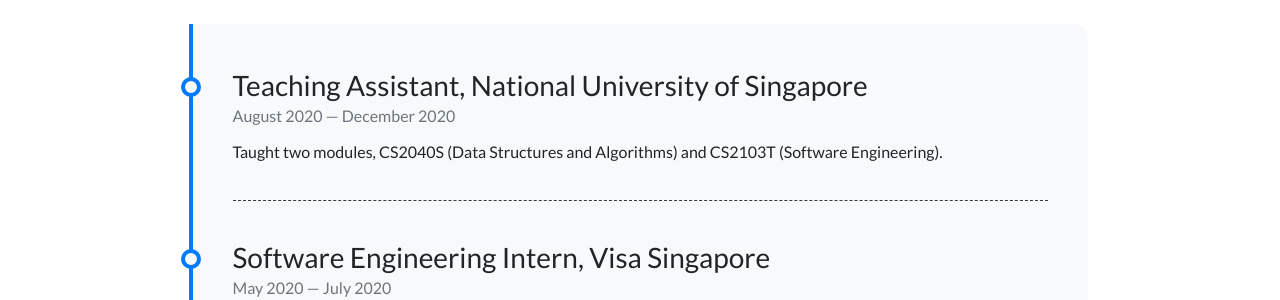
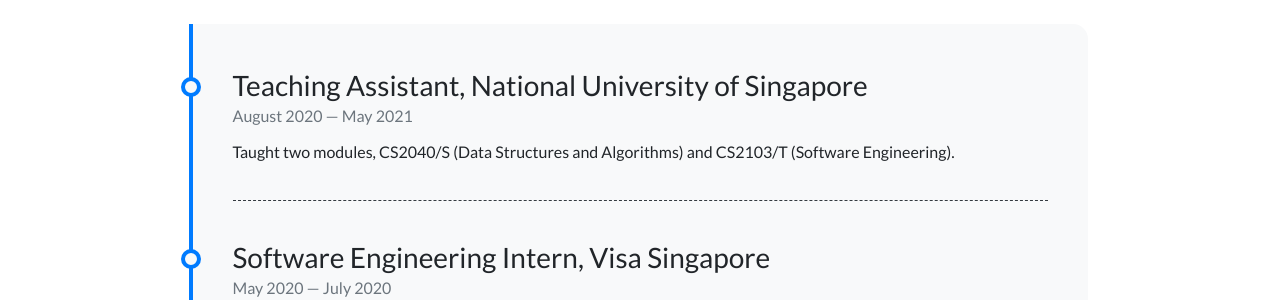
Before and after one commit to jon-chua/jon-chua.github.io, a Jekyll site: the page built from pages/experience.md, in a window 1280 px wide. Shown: the part 210-510 px from the top of the page. Built offline with Jekyll 4.4.1, drawn with Linux system fonts in a browser that asks for light colours; nearby versions of some CDN libraries.

Commit message:
Edit timeline

```diff
--- a/_data/timeline.yml
+++ b/_data/timeline.yml
@@ -1,7 +1,7 @@
 - title: Teaching Assistant, National University of Singapore
   from: August 2020
-  to: December 2020
-  description: Taught two modules, CS2040S (Data Structures and Algorithms) and CS2103T (Software Engineering).
+  to: May 2021
+  description: Taught two modules, CS2040/S (Data Structures and Algorithms) and CS2103/T (Software Engineering).
 
 - title: Software Engineering Intern, Visa Singapore
   from: May 2020
```
Also changed, not shown: _projects/01.drawberry.md (+0 -2 lines).
